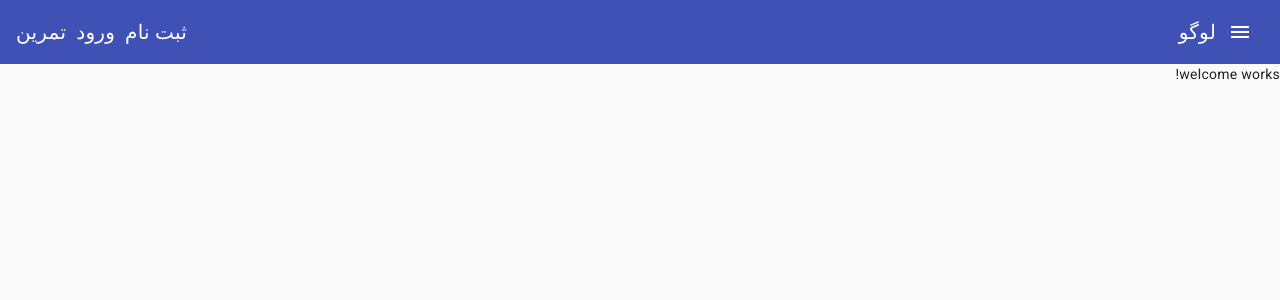
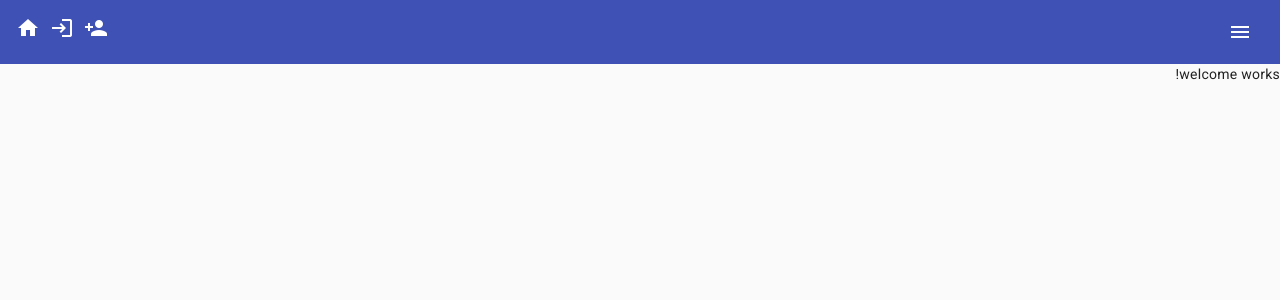
Before and after one commit to ramankhan10/fitness-app, an Angular app: page / in a window 1280 px wide. Shown: the top 300 px of the page. Built offline with nearby package versions, Linux system fonts and the light colour scheme.

Commit message:
add icon toolbar

```diff
--- a/src/app/app.component.html
+++ b/src/app/app.component.html
@@ -11,18 +11,22 @@
         </button>
       </div>
 
-      <div>لوگو</div>
-
-      <div fxFlex fxLayout  fxLayoutAlign="flex-end">
+      <div fxFlex fxLayout fxLayoutAlign="flex-end">
         <ul fxLayout fxLayoutGap="10px" class="navigation-items">
           <li>
-            <a routerLink="/signup">ثبت نام</a>
+            <a routerLink="/signup">
+              <mat-icon>person_add</mat-icon>
+            </a>
           </li>
           <li>
-            <a routerLink="/login">ورود</a>
+            <a routerLink="/login">
+              <mat-icon>login</mat-icon>
+            </a>
           </li>
           <li>
-            <a routerLink="/logout">تمرین</a>
+            <a routerLink="/logout">
+              <mat-icon>home</mat-icon>
+            </a>
           </li>
         </ul>
       </div>
```
